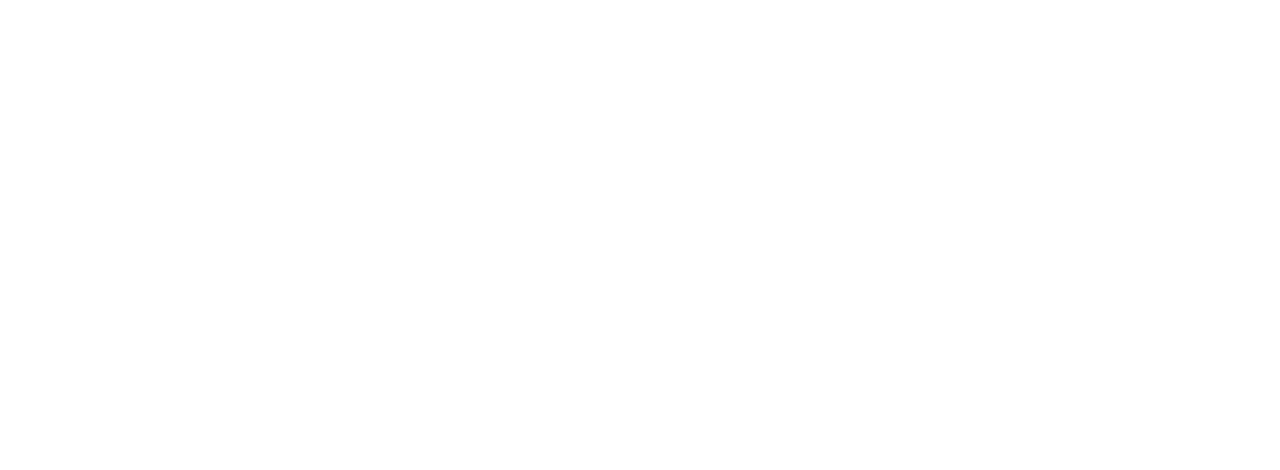
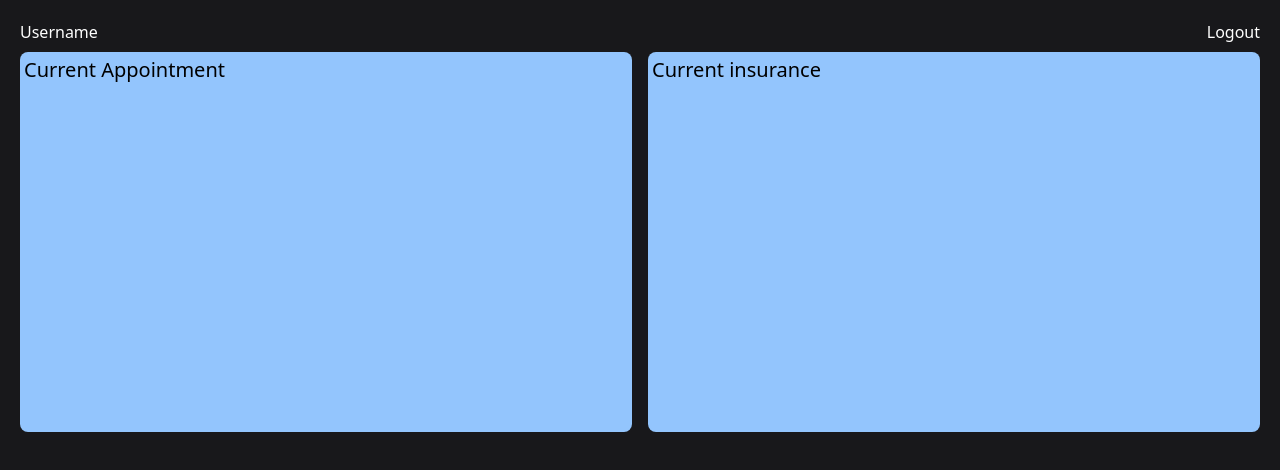
Before and after one commit to Asmitkr/HealthCare2.0, a React (Vite) app in the folder frontend/healthcare/: page /userhome in a window 1280 px wide. Before the commit this address had no page. Shown: the top 470 px of the page. Built offline with nearby package versions, Linux system fonts and the light colour scheme.

Commit message:
frontend3

```diff
--- a/frontend/healthcare/package.json
+++ b/frontend/healthcare/package.json
@@ -10,6 +10,8 @@
     "preview": "vite preview"
   },
   "dependencies": {
+    "@gsap/react": "^2.1.1",
+    "gsap": "^3.12.5",
     "react": "^18.3.1",
     "react-dom": "^18.3.1",
     "react-hot-toast": "^2.4.1",
--- a/frontend/healthcare/src/App.jsx
+++ b/frontend/healthcare/src/App.jsx
@@ -5,6 +5,7 @@
 import Signup_user from "./components/Signup_user";
 import Signup_dr from "./components/Signup_dr";
 import Signup_comp from "./components/Signup_comp";
+import Userhome from "./components/Userhome";
 //import Doctor from './components/Doctor'
 //import Insurance from './components/insurance'
 //import User from './components/user'
@@ -24,6 +25,7 @@
         <Route path="/signup_user" element={<Signup_user />} />
         <Route path="/signup_dr" element={<Signup_dr />} />
         <Route path="/signup_comp" element={<Signup_comp />} />
+        <Route path="/userhome" element={<Userhome />} />
       </Routes>
       <ToastContainer position="top-center" />
       <Toaster />
--- a/frontend/healthcare/src/components/Login.jsx
+++ b/frontend/healthcare/src/components/Login.jsx
@@ -49,22 +49,18 @@
               onChange={(e) => setPassword(e.target.value)}
             />
             <div>
+              <a href="/userhome">
               <button
-                className="btn btn-block btn-sm mt-2 border border-slate-700"
+                className="btn btn-block btn-sm bg-green-500 w-72 outline-none rounded mt-3 border border-slate-700"
                 disabled={loading}
               >
                 {loading ? (
                   <span className="loading loading-spinner"></span>
                 ) : (
-                  "Login"
+                  'Login!'
                 )}
-              </button>
+              </button></a>
             </div>
-            {/* <input
-              className="placeholder:text-zinc-500 bg-green-500 w-72 outline-none rounded mt-3"
-              type="submit"
-              value="Login"
-            /> */}
           </form>
           <a className="absolute right-0 text-blue-500 mt-3" href="/signup">
             Don't have an Account!
--- /dev/null
+++ b/frontend/healthcare/src/components/Userhome.jsx
@@ -0,0 +1,21 @@
+import React from 'react'
+
+const Userhome = () => {
+  return (
+    <div className='p-5 bg-zinc-900 w-full h-screen text-white'>
+        <div className='relative flex'>
+            <div>Username</div>
+            <a className='absolute right-0' href="/">Logout</a>
+        </div>
+        <div className='flex gap-4 h-1/2'>
+        <div className='mt-2 w-1/2 bg-blue-300 h-full rounded-lg p-1 text-black'>
+            <p className='text-xl'>Current Appointment</p>
+        </div>
+        <div className='mt-2 w-1/2 bg-blue-300 h-full rounded-lg p-1 text-black'>
+            <p className='text-xl'>Current insurance</p>
+        </div></div>
+    </div>
+  )
+}
+
+export default Userhome
```
Also changed, not shown: 1 other file (tests, documents, lock files or other folders).
